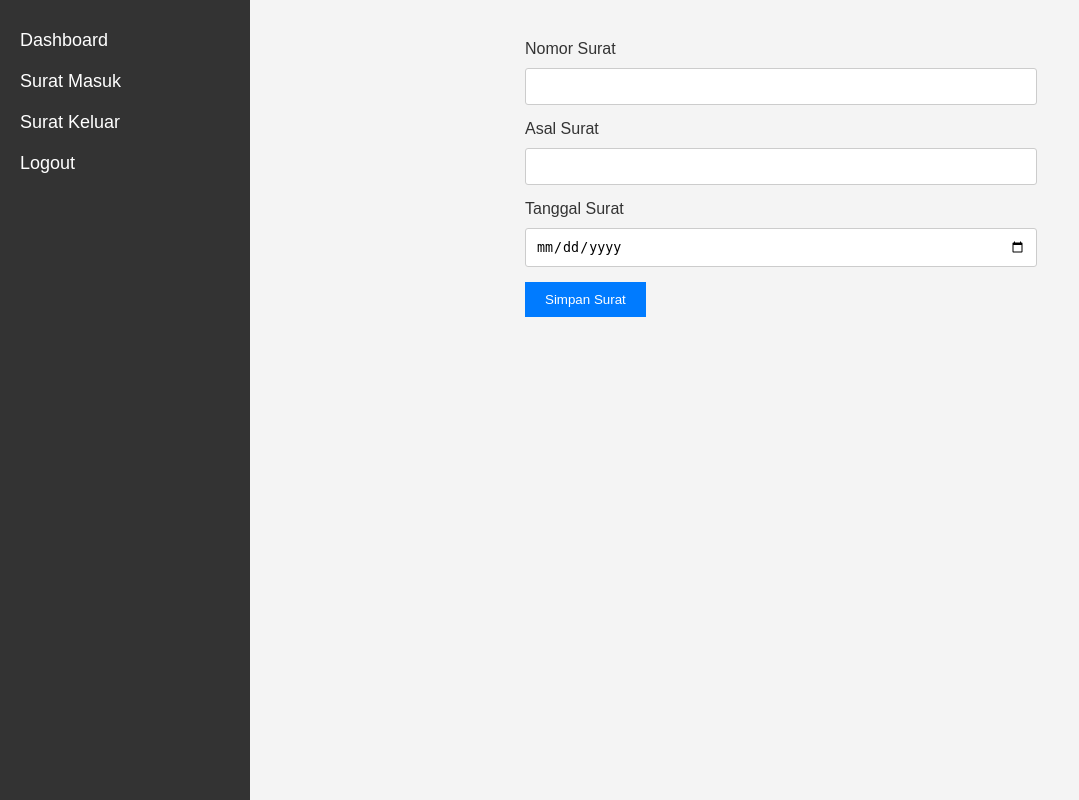
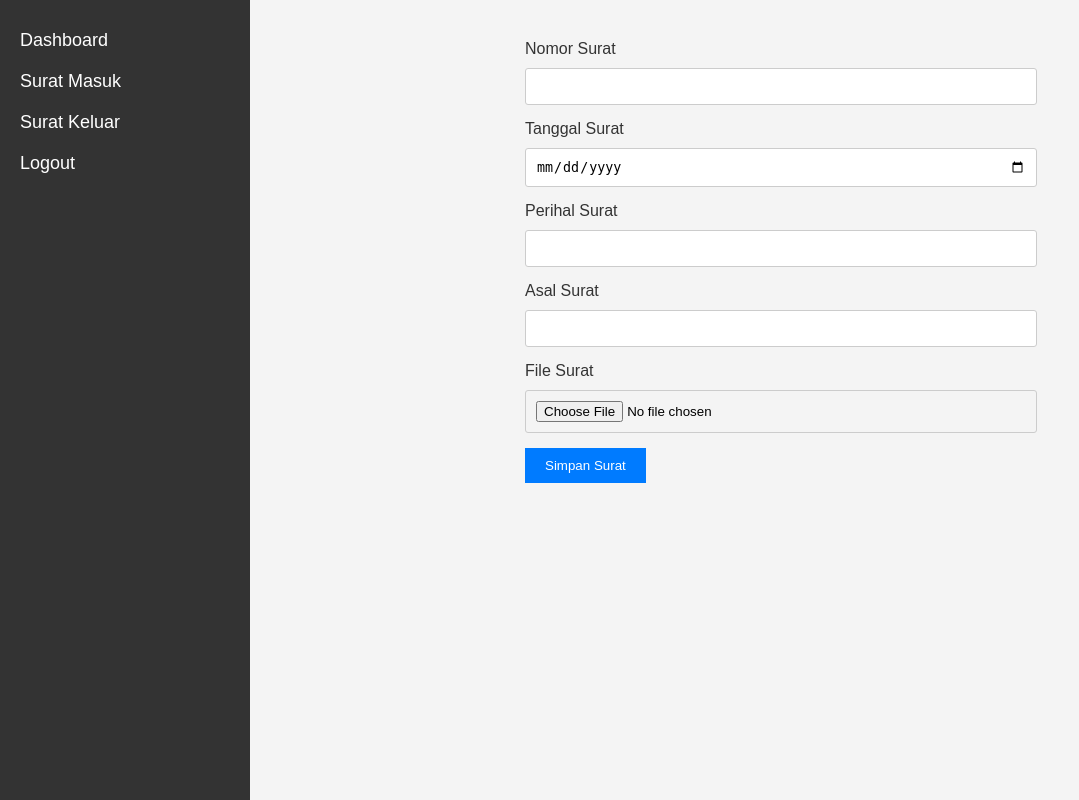
Before and after one commit to ibnudarmaulana/digiarsip, a PHP site: page /tambah_surat_masuk.php in a window 1280 px wide. Shown: the whole page, without its empty margins (0-1079 px from the left). Run offline with PHP 8.4, Linux system fonts and the light colour scheme; a user stored in the database is signed in.

Commit message:
membuat CR surat masuk

```diff
--- a/css/styles.css
+++ b/css/styles.css
@@ -41,7 +41,7 @@ h1 {
     color: #333;
 }
 
-.container {
+.tabel {
     margin: 20px;
     background-color: #fff;
     padding: 20px;
@@ -71,7 +71,7 @@ th {
     color: #fff;
 }
 
-.add-button {
+.tombol-tambah {
     background-color: #007BFF;
     color: #fff;
     padding: 10px 20px;
@@ -81,7 +81,7 @@ th {
     margin-bottom: 10px;
 }
 
-.add-button:hover {
+.tombol-tambah:hover {
     background-color: #0056b3;
 }
 
--- a/surat_keluar.php
+++ b/surat_keluar.php
@@ -9,7 +9,7 @@ if(!isset($_SESSION['login'])){
 <!DOCTYPE html>
 <html>
 <head>
-    <title>Dashboard</title>
+    <title>Surat Keluar</title>
     <link rel="stylesheet" href="css/styles.css">
 </head>
 <body>
@@ -23,8 +23,8 @@ if(!isset($_SESSION['login'])){
     <div class="header">
         <h1 style="text-align: center;">Surat Keluar</h1>
     </div>
-    <div class="container">
-        <a href="tambah_surat_keluar.php"><button class="add-button">Tambah Surat</button></a>
+    <div class="tabel">
+        <a href="tambah_surat_keluar.php"><button class="tombol-tambah">Tambah Surat</button></a>
         <table>
             <thead>
                 <tr>
--- a/tambah_surat_keluar.php
+++ b/tambah_surat_keluar.php
@@ -9,7 +9,7 @@ if(!isset($_SESSION['login'])){
 <!DOCTYPE html>
 <html>
 <head>
-    <title>Dashboard</title>
+    <title>Tambah Surat Keluar</title>
     <link rel="stylesheet" href="css/styles.css">
 </head>
 <body>
--- a/tambah_surat_masuk.php
+++ b/tambah_surat_masuk.php
@@ -4,12 +4,40 @@ session_start();
 if(!isset($_SESSION['login'])){
     header('location: login.php');
 }
+
+require "database/koneksi.php";
+
+if(isset($_POST['simpan'])){
+    $nomor_surat = htmlspecialchars($_POST['nomor_surat']);
+    $tanggal_surat = htmlspecialchars($_POST['tanggal_surat']);
+    $perihal_surat = htmlspecialchars($_POST['perihal_surat']);
+    $asal_surat = htmlspecialchars($_POST['asal_surat']);
+
+    $namaFile = $_FILES['file_surat']['name'];
+    $tmpName = $_FILES['file_surat']['tmp_name'];
+
+    $randName = uniqid();
+    $explode = explode('.',$namaFile);
+    $ektensiFile = strtolower(end($explode));
+
+    $namaFileRandom = $randName.'.'.$ektensiFile;
+
+    move_uploaded_file($tmpName, 'file_surat/surat_masuk/'.$namaFileRandom);
+
+    $file_surat = $namaFileRandom;
+    $pengguna_id = $_SESSION['auth']['id'];
+
+    mysqli_query($koneksi, "INSERT INTO `surat_masuk` (`id`, `pengguna_id`, `nomor_surat`, `tanggal_surat`, `perihal_surat`, `asal_surat`, `file_surat`, `ditambahkan`)
+    VALUES (NULL, '$pengguna_id', '$nomor_surat', '$tanggal_surat', '$perihal_surat', '$asal_surat', '$file_surat', current_timestamp());");
+
+    echo "<script>alert('Surat Berhasil Ditambahkan')</script>";
+}
 ?>
 
 <!DOCTYPE html>
 <html>
 <head>
-    <title>Dashboard</title>
+    <title>Tambah Surat Masuk</title>
     <link rel="stylesheet" href="css/styles.css">
 </head>
 <body>
@@ -21,17 +49,23 @@ if(!isset($_SESSION['login'])){
     </div>
     <div class="konten">
     <div class="form-container">
-            <form>
+            <form action="" method="post" enctype="multipart/form-data">
                 <label for="nomor_surat">Nomor Surat</label>
                 <input type="text" id="nomor_surat" name="nomor_surat" required>
+
+                <label for="tanggal_surat">Tanggal Surat</label>
+                <input type="date" id="tanggal_surat" name="tanggal_surat" required>
+
+                <label for="perihal_surat">Perihal Surat</label>
+                <input type="text" id="perihal_surat" name="perihal_surat" required>
 
                 <label for="asal_surat">Asal Surat</label>
                 <input type="text" id="asal_surat" name="asal_surat" required>
 
-                <label for="tanggal_surat">Tanggal Surat</label>
-                <input type="date" id="tanggal_surat" name="tanggal_surat" required>
+                <label for="file_surat">File Surat</label>
+                <input type="file" id="file_surat" name="file_surat" required>
 
-                <button type="submit">Simpan Surat</button>
+                <button type="submit" name="simpan">Simpan Surat</button>
             </form>
         </div>
     </div>
```
Also changed, not shown: login.php (+36 -1 lines), php/login.php (deleted, +0 -37 lines), php/registrasi.php (deleted, +0 -22 lines), registrasi.php (+22 -1 lines), surat_masuk.php (+20 -9 lines), database/koneksi.php (renamed from php/koneksi.php), 2 other files.
